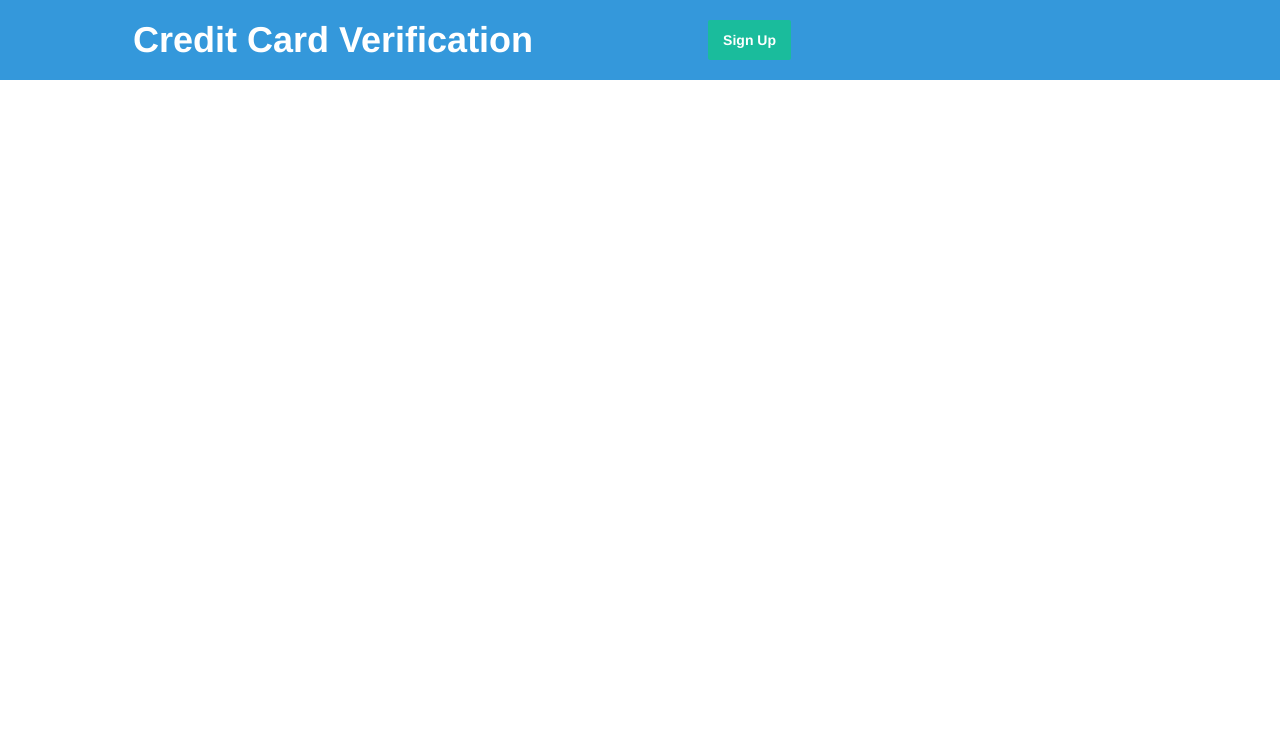
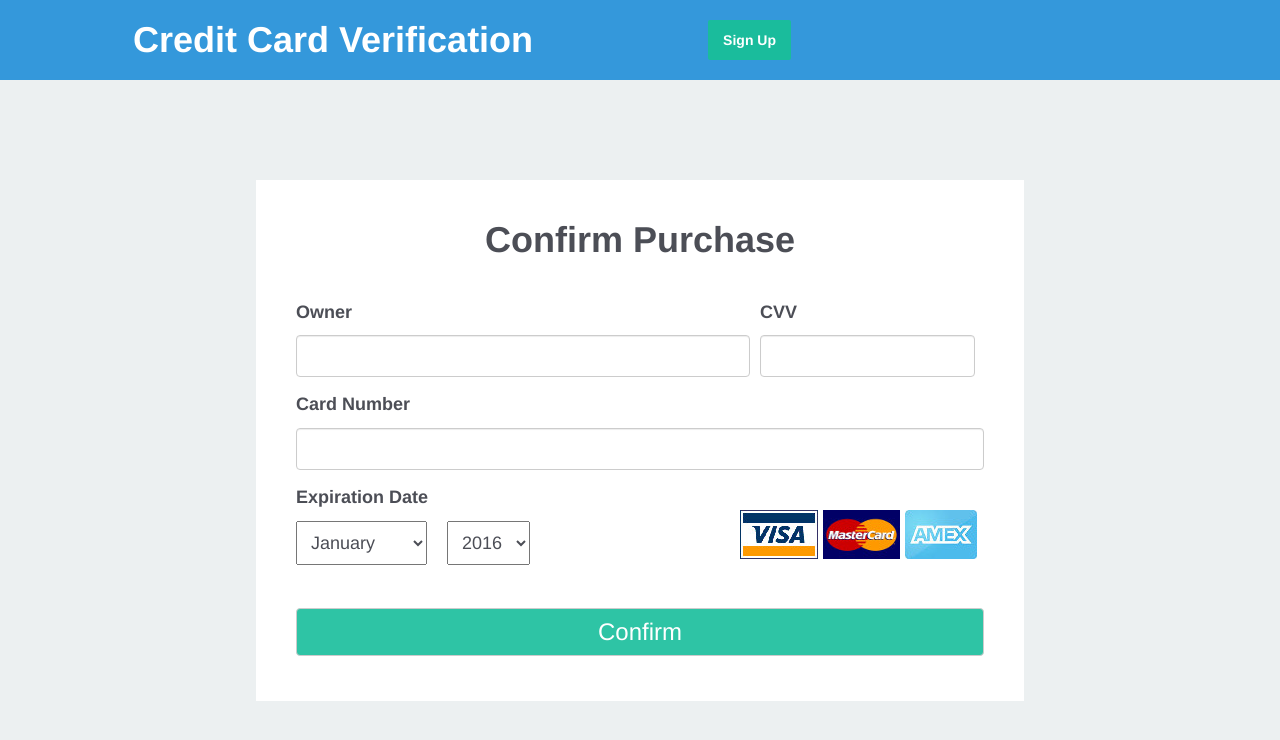
Before and after one commit to CloudPixelPE/CreditChecker, a plain HTML site: page index.html in a window 1280 px wide. Drawn offline with nearby package versions, Linux system fonts and the light colour scheme.

Commit message:
finish styling

```diff
--- a/assets/css/demo.css
+++ b/assets/css/demo.css
@@ -1,3 +1,7 @@
+body {
+  background-color: #ecf0f1;
+}
+
 header {
   background-color: #3498db;
   width: 100%;
--- a/assets/css/style.css
+++ b/assets/css/style.css
@@ -0,0 +1,95 @@
+.credit-card {
+  margin: 100px auto;
+  max-width: 60%;
+  background-color: #fff;
+  padding: 20px;
+  overflow: hidden;
+  color: #4c4e56;
+}
+
+.credit-card h1 {
+  font-weight: bold;
+  text-align: center;
+  color: #4c4e56;
+}
+
+.credit-card label {
+  width: 100%;
+  margin-bottom: 10px;
+}
+
+.credit-card .payment {
+  float:left;
+  font-size: 18px;
+  padding: 10px 20px;
+  margin-top: 20px;
+  position: relative;
+}
+
+.credit-card .payment .form-group {
+  float: left;
+  margin-bottom: 15px;
+}
+
+.credit-card .payment .form-control {
+  line-height: 40px;
+  height: auto;
+  padding: 0 16px;
+}
+
+.credit-card .owner {
+  width: 66%;
+  margin-right: 10px;
+}
+
+.credit-card .cvv {
+  width: 38%;
+}
+
+.credit-card #card-number-field {
+  width: 100%;
+}
+
+.credit-card #expiration-date {
+  width: 49%;
+}
+
+.credit-card #expiration-date {
+    width: 49%;
+}
+.credit-card #credit_cards {
+    width: 50%;
+    margin-top: 25px;
+    text-align: right;
+}
+.credit-card #pay-now {
+    width: 100%;
+    margin-top: 25px;
+}
+.credit-card .payment .btn {
+    width: 100%;
+    margin-top: 3px;
+    font-size: 24px;
+    background-color: #2ec4a5;
+    color: white;
+}
+
+.credit-card .payment select {
+    padding: 10px;
+    margin-right: 15px;
+}
+.transparent {
+    opacity: 0.2;
+}
+
+@media(max-width: 650px) {
+    .creditCardForm .owner,
+    .creditCardForm .CVV,
+    .creditCardForm #expiration-date,
+    .creditCardForm #credit_cards {
+        width: 100%;
+    }
+    .creditCardForm #credit_cards {
+        text-align: left;
+    }
+}
--- a/index.html
+++ b/index.html
@@ -22,6 +22,60 @@
         </div>
       </div>
     </header>
+    <section class="credit-card">
+      <div class="heading">
+          <h1>Confirm Purchase</h1>
+      </div>
+      <div class="payment">
+          <form>
+              <div class="form-group owner">
+                  <label for="owner">Owner</label>
+                  <input type="text" class="form-control" id="owner">
+              </div>
+              <div class="form-group CVV">
+                  <label for="cvv">CVV</label>
+                  <input type="text" class="form-control" id="cvv">
+              </div>
+              <div class="form-group" id="card-number-field">
+                  <label for="cardNumber">Card Number</label>
+                  <input type="text" class="form-control" id="cardNumber">
+              </div>
+              <div class="form-group" id="expiration-date">
+                  <label>Expiration Date</label>
+                  <select>
+                      <option value="01">January</option>
+                      <option value="02">February </option>
+                      <option value="03">March</option>
+                      <option value="04">April</option>
+                      <option value="05">May</option>
+                      <option value="06">June</option>
+                      <option value="07">July</option>
+                      <option value="08">August</option>
+                      <option value="09">September</option>
+                      <option value="10">October</option>
+                      <option value="11">November</option>
+                      <option value="12">December</option>
+                  </select>
+                  <select>
+                      <option value="16"> 2016</option>
+                      <option value="17"> 2017</option>
+                      <option value="18"> 2018</option>
+                      <option value="19"> 2019</option>
+                      <option value="20"> 2020</option>
+                      <option value="21"> 2021</option>
+                  </select>
+              </div>
+              <div class="form-group" id="credit_cards">
+                  <img src="assets/image/visa.jpg" id="visa">
+                  <img src="assets/image/mastercard.jpg" id="mastercard">
+                  <img src="assets/image/amex.jpg" id="amex">
+              </div>
+              <div class="form-group" id="pay-now">
+                  <button type="submit" class="btn btn-default" id="confirm-purchase">Confirm</button>
+              </div>
+          </form>
+      </div>
+    </section>
     <script src="https://cdnjs.cloudflare.com/ajax/libs/jquery/3.2.1/jquery.min.js"></script>
     <script src="https://maxcdn.bootstrapcdn.com/bootstrap/3.3.7/js/bootstrap.min.js"></script>
     <script src="assets/js/jquery.payform.min.js"></script>
```
Also changed, not shown: assets/image/amex.jpg (added), assets/image/mastercard.jpg (added), assets/image/visa.jpg (added).
